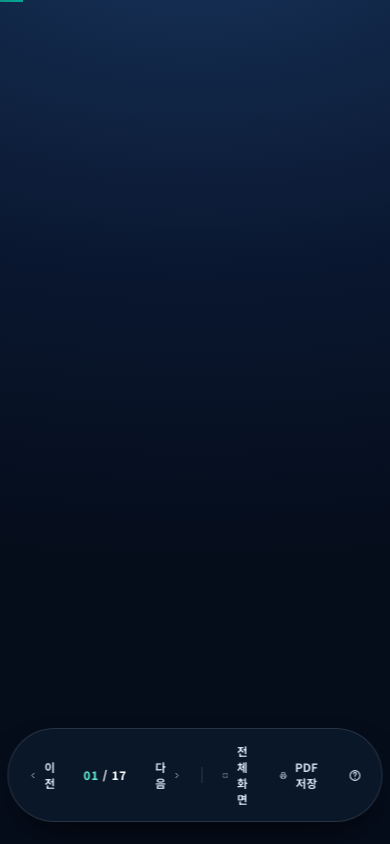
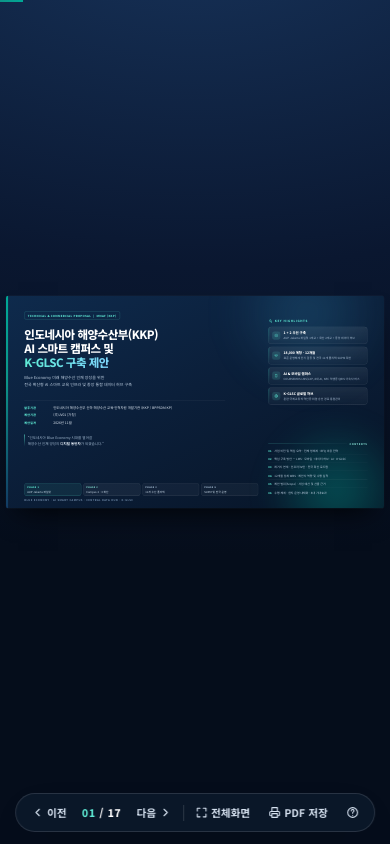
Before and after one commit to groot512/hub, a plain HTML site: page kkp-ai-smart-campus/KKP_AI_Smart_Campus_제안서_업그레이드.html in a window 390 px wide. Drawn offline with Linux system fonts and the light colour scheme.

Commit message:
수정: KKP 제안서 모바일 뷰포트 중앙 정렬 및 컨트롤 바 반응형 보완

```diff
--- a/kkp-ai-smart-campus/KKP_AI_Smart_Campus_제안서_업그레이드.html
+++ b/kkp-ai-smart-campus/KKP_AI_Smart_Campus_제안서_업그레이드.html
@@ -17,8 +17,8 @@
 *{box-sizing:border-box;-webkit-font-smoothing:antialiased;-moz-osx-font-smoothing:grayscale}
 html,body{margin:0;padding:0;background:#081325;font-family:var(--ff)}
 body{-webkit-print-color-adjust:exact;print-color-adjust:exact}
-#stage{position:fixed;inset:0;display:grid;place-items:center;background:radial-gradient(1100px 640px at 50% -10%,#17335A 0%,#0A1730 55%,#050D1B 100%);overflow:hidden}
-#deck{width:1280px;height:720px;position:relative;transform-origin:center center;border-radius:8px;overflow:hidden;box-shadow:0 50px 90px -40px rgba(0,0,0,.85),0 0 0 1px rgba(255,255,255,.06)}
+#stage{position:fixed;inset:0;background:radial-gradient(1100px 640px at 50% -10%,#17335A 0%,#0A1730 55%,#050D1B 100%);overflow:hidden}
+#deck{width:1280px;height:720px;position:absolute;left:50%;top:50%;transform:translate(-50%,-50%);transform-origin:center center;border-radius:8px;overflow:hidden;box-shadow:0 50px 90px -40px rgba(0,0,0,.85),0 0 0 1px rgba(255,255,255,.06)}
 /* ---------- slide shell ---------- */
 .slide{position:absolute;inset:0;background:var(--white);opacity:0;transition:opacity .32s ease;pointer-events:none;display:flex;flex-direction:column;font-family:var(--ff);color:var(--navy);word-break:keep-all;overflow:hidden}
 .slide.on{opacity:1;pointer-events:auto}
@@ -114,6 +114,13 @@ ul.clean.spread li{margin-bottom:0}
 .hint b{color:#5EEAD4;font-weight:800}
 .hint.open{display:block}
 .hint kbd{background:rgba(255,255,255,.12);border-radius:4px;padding:1px 5px;font-family:var(--ff);font-size:10px;color:#fff}
+@media (max-width:760px){
+  .ctrl{bottom:12px;max-width:calc(100vw - 16px);padding:5px 7px;gap:2px}
+  .ctrl button{font-size:10.5px;padding:6px 8px;gap:3px;white-space:nowrap}
+  .ctrl .idx{font-size:10.5px;padding:0 5px;min-width:50px}
+  .ctrl .sep{margin:0 1px}
+  .hint{bottom:64px;width:calc(100vw - 24px);font-size:10.5px}
+}
 /* ---------- cover ---------- */
 .cover{background:linear-gradient(155deg,#0E2A4C 0%,#0B1F3A 46%,#071426 100%);color:#fff}
 .cover::before{display:none}
@@ -150,7 +157,7 @@ ul.clean.spread li{margin-bottom:0}
   @page{size:1280px 720px;margin:0}
   html,body{background:#fff!important}
   #stage{position:static;display:block;background:#fff;overflow:visible}
-  #deck{width:1280px;height:auto;transform:none!important;box-shadow:none;border-radius:0;overflow:visible}
+  #deck{position:static;left:auto;top:auto;width:1280px;height:auto;transform:none!important;box-shadow:none;border-radius:0;overflow:visible}
   .slide{position:relative;opacity:1!important;pointer-events:auto;width:1280px;height:720px;break-after:page;page-break-after:always;break-inside:avoid;page-break-inside:avoid;overflow:hidden}
   .slide:last-child{break-after:auto;page-break-after:auto}
   .ctrl,.hint,.progress{display:none!important}
@@ -1503,9 +1510,10 @@ ul.clean.spread li{margin-bottom:0}
   }
   function fit(){
     var vw=window.innerWidth, vh=window.innerHeight;
-    var s=Math.min((vw-40)/1280,(vh-150)/720);
-    if(vw<760){s=Math.min(vw/1280,(vh-90)/720);}
-    deck.style.transform='scale('+s+')';
+    var mob=vw<760;
+    var s=mob?Math.min((vw-12)/1280,(vh-84)/720):Math.min((vw-40)/1280,(vh-150)/720);
+    var oy=mob?-20:-14;
+    deck.style.transform='translate(-50%, calc(-50% + '+oy+'px)) scale('+s+')';
   }
   window.addEventListener('resize',fit);
   fit();
```
Also changed, not shown: kkp-ai-smart-campus/index.html (+14 -6 lines).
